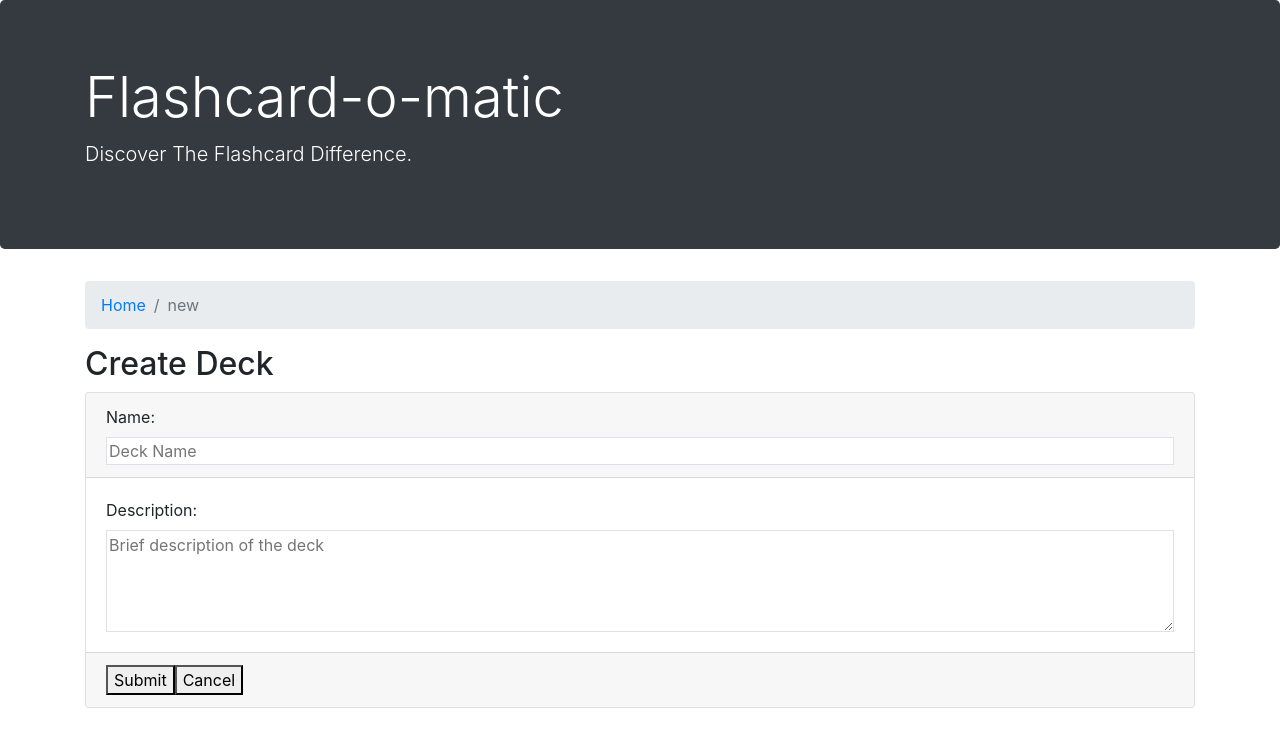
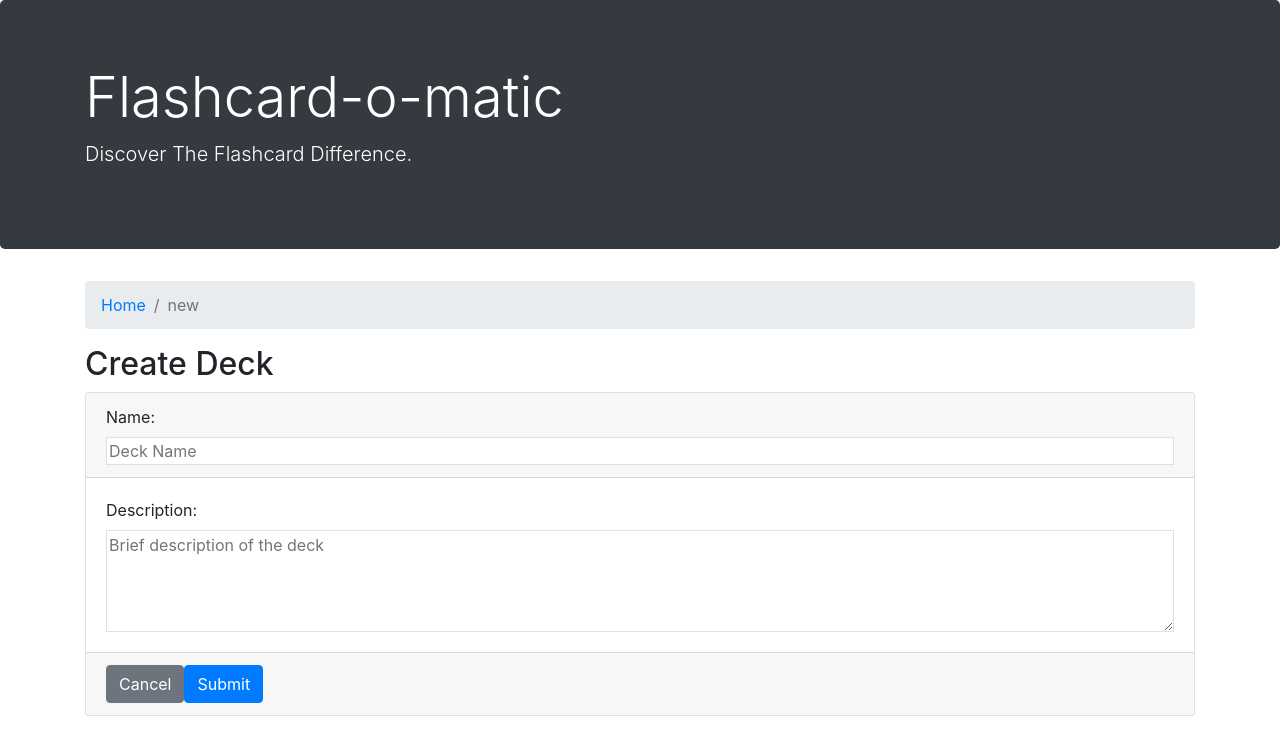
Before and after one commit to sleon204/Interactive-Flashcards-App, a React (Create React App) app: page /decks/new in a window 1280 px wide. Shown: the top 754 px of the page. Built offline with nearby package versions, Linux system fonts and the light colour scheme; no server answers; a web font is replaced by a local one.

Commit message:
delete deck button in viewdeck implemented

```diff
--- a/src/Decks/CreateDeck/CreateDeck.js
+++ b/src/Decks/CreateDeck/CreateDeck.js
@@ -2,15 +2,12 @@ import React from 'react';
 import { useHistory } from 'react-router-dom';
 import { createDeck } from '../../utils/api/index';
 
-export default function CreateDeck() {
+
+export default function CreateDeck( {addDeck}) {
 	const history = useHistory();
-
-
 
 	const handleSubmit = async (event) => {
 		event.preventDefault();
-
-    // Perform form submission logic
 		const form = event.target;
 		const deck = {
 			name: form.name.value,
@@ -19,9 +16,10 @@ export default function CreateDeck() {
 
 		try {
 			const savedDeck = await createDeck(deck);
+			addDeck(savedDeck);
 			const deckId = savedDeck.id;
 			// Redirect to the Deck screen with the newly created deck
-      history.push(`/deck/${deckId}`);
+			history.push(`/decks/${deckId}`);
 		} catch (error) {
 			// Handle error if needed
 			console.error('Error saving deck:', error);
@@ -37,20 +35,32 @@ export default function CreateDeck() {
 		<div>
 			<h2> Create Deck</h2>
 			<form onSubmit={handleSubmit}>
-				<div className='card'>
-					<div className='card-header d-flex flex-column'>
+				<div className="card">
+					<div className="card-header d-flex flex-column">
 						<label htmlFor="name">Name:</label>
-						<input className='border' type="text" id="name" placeholder='Deck Name' required />
+						<input
+							className="border"
+							type="text"
+							id="name"
+							placeholder="Deck Name"
+							required
+						/>
 					</div>
-					<div className='card-body d-flex flex-column'>
+					<div className="card-body d-flex flex-column">
 						<label htmlFor="description">Description:</label>
-						<textarea className='border' id="description" rows="4" placeholder='Brief description of the deck' required />
+						<textarea
+							className="border"
+							id="description"
+							rows="4"
+							placeholder="Brief description of the deck"
+							required
+						/>
 					</div>
-          <div className='card-footer'>
-					<button type="submit">Submit</button>
-					<button type="button" onClick={handleCancel}>
+					<div className="card-footer">
+						<button className='btn btn-secondary' type="button" onClick={handleCancel}>
 							Cancel
 						</button>
+						<button className='btn btn-primary' type="submit">Submit</button>
 					</div>
 				</div>
 			</form>
--- a/src/Decks/List/ListDecksItem.js
+++ b/src/Decks/List/ListDecksItem.js
@@ -22,8 +22,8 @@ export default function ListDecksItem({ decks, setDecks  }) {
 							</div>
 							<div className="card-footer border d-flex justify-content-between">
 								<div className="d-flex">
-									<ListViewDeckButton deckId={deck.id} />
-									<ListStudyDeckButton deckId={deck.id} />
+									<ListViewDeckButton deckId={deck.id} decks={decks} setDecks={setDecks} />
+									<ListStudyDeckButton deckId={deck.id} decks={decks} setDecks={setDecks} />
 								</div>
 								<div>
 									<ListDeleteDeckButton deckId={deck.id} decks={decks} setDecks={setDecks} />
--- a/src/Decks/List/ListDeleteDeckButton.js
+++ b/src/Decks/List/ListDeleteDeckButton.js
@@ -6,7 +6,11 @@ export default function ListDeleteDeckButton({ deckId, decks, setDecks }) {
 	const history = useHistory();
 
 	const handleDelete = async () => {
-      if (window.confirm('Are you sure you want to delete this deck? This cannot be undone.')) {
+		if (
+			window.confirm(
+				'Are you sure you want to delete this deck? This cannot be undone.'
+			)
+		) {
 			await deleteDeck(deckId);
 
 			// After deleting, remove the deck from state.
--- a/src/Decks/Study/StudyDeck.js
+++ b/src/Decks/Study/StudyDeck.js
@@ -6,6 +6,7 @@ import { useParams } from 'react-router-dom';
 
 export default function StudyDeck() {
 	const [deck, setDeck] = useState({});
+	const [loading, setLoading] = useState(true); // Set loading to true by default
 
 	const { deckId } = useParams();
 
@@ -15,6 +16,7 @@ export default function StudyDeck() {
 
 		async function fetchDeck() {
 			try {
+				setLoading(true);
 				const response = await readDeck(deckId, signal);
 				setDeck(response);
 			} catch (error) {
@@ -23,6 +25,8 @@ export default function StudyDeck() {
 				} else {
 					throw error;
 				}
+			} finally {
+				setLoading(false);
 			}
 		}
 		fetchDeck();
@@ -30,6 +34,10 @@ export default function StudyDeck() {
 			abortController.abort();
 		};
 	}, [deckId]);
+
+	if (loading) {
+		return <div>Loading...</div>; // This will be displayed while loading is true
+	}
 
 	if (deck && deck.cards && deck.cards.length >= 3) {
 		return (
--- a/src/Decks/Study/StudyNotEnoughCardsAddButton.js
+++ b/src/Decks/Study/StudyNotEnoughCardsAddButton.js
@@ -1,12 +1,11 @@
 import React from 'react';
-import { Link } from 'react-router-dom';
 
 export default function StudyNotEnoughCardsAddButton() {
 	return (
 		<div>
-			<Link type="button" className="btn btn-primary m-1">
+			<button className="btn btn-primary m-1">
 				Add Cards
-			</Link>
+			</button>
 		</div>
 	);
 }
--- a/src/Decks/View/ViewDeck.js
+++ b/src/Decks/View/ViewDeck.js
@@ -3,8 +3,9 @@ import ViewDeckItem from './ViewDeckItem';
 import { readDeck } from '../../utils/api/index';
 import { useParams } from 'react-router-dom';
 
-export default function ViewDeck() {
+export default function ViewDeck({ decks, setDecks } ) {
 	const [deck, setDeck] = useState({});
+
 
 	const { deckId } = useParams();
 
@@ -33,7 +34,7 @@ export default function ViewDeck() {
 
 	return (
 		<div>
-			<ViewDeckItem deck={deck} cards={deck.cards} />
+			<ViewDeckItem decks={decks} setDecks={setDecks} deck={deck} cards={deck.cards} />
 		</div>
 	);
 }
--- a/src/Decks/View/ViewDeckItem.js
+++ b/src/Decks/View/ViewDeckItem.js
@@ -6,7 +6,7 @@ import ListDeleteDeckButton from '../List/ListDeleteDeckButton';
 import ViewDecksItemCardsList from './ViewDecksItemCardsList';
 
 
-export default function ViewDeckItem({ deck }) {
+export default function ViewDeckItem({ decks, setDecks, deck }) {
 	return (
 		<div>
 		<div className="card">
@@ -25,7 +25,7 @@ export default function ViewDeckItem({ deck }) {
           <StudyNotEnoughCardsAddButton deckId={deck.id} />
 				</div>
 				<div>
-					<ListDeleteDeckButton deckId={deck.id} />
+					<ListDeleteDeckButton deckId={deck.id} decks={decks} setDecks={setDecks}  />
 				</div>
 			</div>
 		</div>
--- a/src/Home/Home.js
+++ b/src/Home/Home.js
@@ -34,22 +34,26 @@ export default function Home() {
 		};
 	}, []);
 
+	function addDeck(deck) {
+		setDecks([...decks, deck]);
+	}
+
 	return (
 		<div>
-			<Breadcrumbs decks={decks} />
+			<Breadcrumbs decks={decks} setDecks={setDecks} />
 			<Switch>
 				<Route exact path="/">
 					<CreateDeckButton />
 					<ListDecksItem decks={decks} setDecks={setDecks} />
 				</Route>
 				<Route path="/decks/new">
-					<CreateDeck />
+				<CreateDeck addDeck={addDeck} />
 				</Route>
 				<Route path={`/decks/:deckId/study`}>
-					<StudyDeck />
+					<StudyDeck decks={decks} setDecks={setDecks}/>
 				</Route>
 				<Route path={`/decks/:deckId`}>
-					<ViewDeck />
+					<ViewDeck decks={decks} setDecks={setDecks}/>
 				</Route>
 				<Route>
 					<NotFound />
```
Lines whose indentation alone changed are shown as unchanged.
